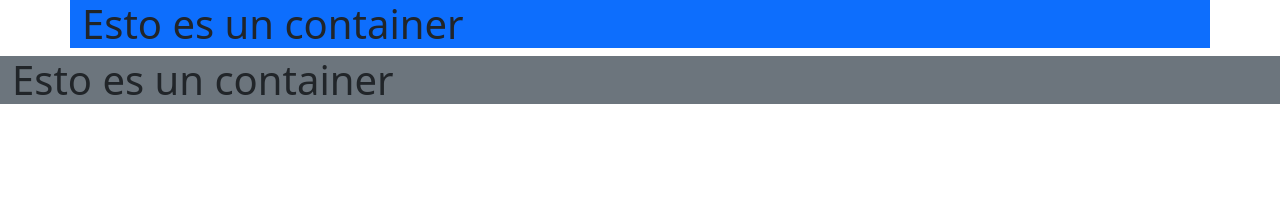
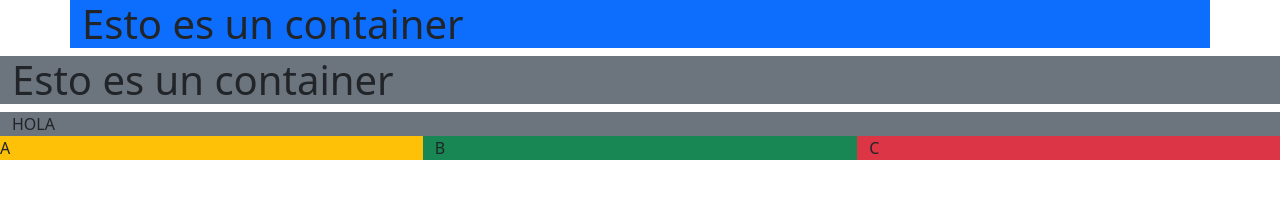
Before and after one commit to MaximoMelo/dwm3, a plain HTML site: page index.html in a window 1280 px wide. Drawn offline with nearby package versions, Linux system fonts and the light colour scheme.

Commit message:
Pagina Inicial

```diff
--- a/index.html
+++ b/index.html
@@ -1,7 +1,7 @@
 <!DOCTYPE html>
 <html>
     <head>
-        <title> Mi Pagina</title>
+        <title>Mi Pagina</title>
         <meta charset="UTF-8">
         <link href="https://fonts.googleapis.com/css?family=Open+Sans:400,600,300" rel="stylesheet" type="text/css"
         <meta name="viewport" content="width=device-width, initial-scale=1">
@@ -15,5 +15,13 @@
         <div class="container-fluid bg-secondary">
             <h1>Esto es un container</h1>
         </div>
+        <div class="container-fluid bg-secondary">
+            <div class="col-12 bg/primary">HOLA</div>
+        </div>
+        <div class="row">
+            <div class="col-4 bg-warning">A</div>
+            <div class="col-4 bg-success">B</div>
+            <div class="col-4 bg-danger">C</div>
+        </div>
     </body>
 </html>
```
